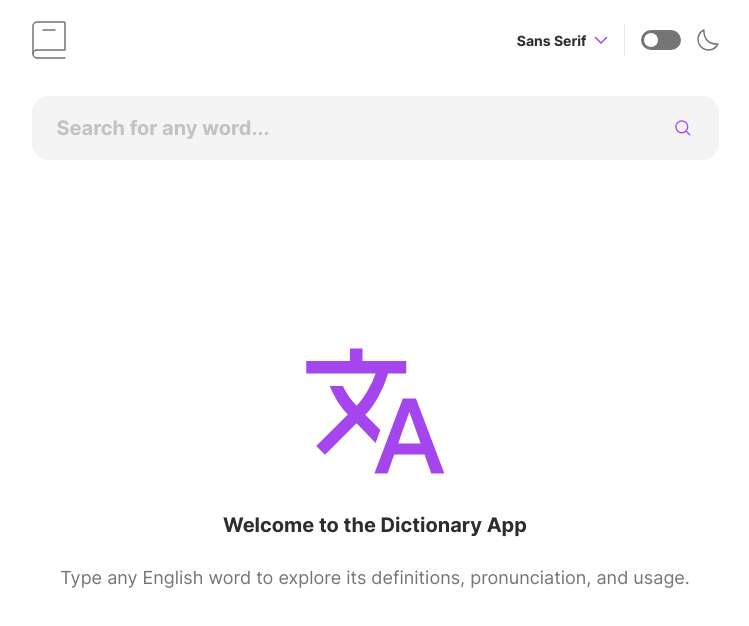
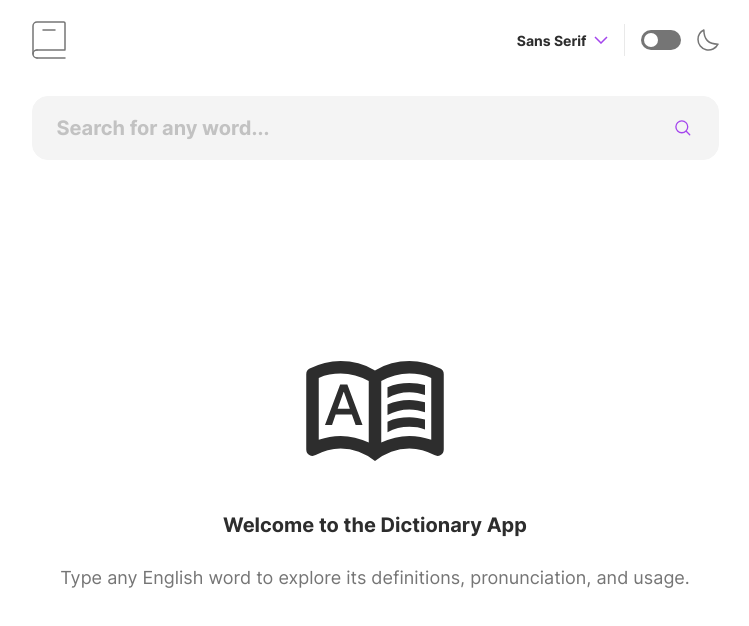
Before and after one commit to nikosetiawanp/dictionary-web-app, a React (Vite) app: page / in a window 1280 px wide. Shown: the top 626 px of the page, without its empty margins (265-1014 px from the left). Built offline with nearby package versions, Linux system fonts and the light colour scheme.

Commit message:
Update WelcomeMessage

```diff
--- a/src/components/WelcomeMessage.tsx
+++ b/src/components/WelcomeMessage.tsx
@@ -4,7 +4,7 @@ export default function WelcomeMessage() {
   return (
     <div className="flex justify-center items-center w-full h-auto py-30">
       <div className="flex flex-col items-center gap-4 md:gap-6 h-auto">
-        <svg
+        {/* <svg
           xmlns="http://www.w3.org/2000/svg"
           height="150px"
           width="150px"
@@ -12,6 +12,16 @@ export default function WelcomeMessage() {
           fill="#A445ED"
         >
           <path d="m476-80 182-480h84L924-80h-84l-43-122H603L560-80h-84ZM160-200l-56-56 202-202q-35-35-63.5-80T190-640h84q20 39 40 68t48 58q33-33 68.5-92.5T484-720H40v-80h280v-80h80v80h280v80H564q-21 72-63 148t-83 116l96 98-30 82-122-125-202 201Zm468-72h144l-72-204-72 204Z" />
+        </svg> */}
+
+        <svg
+          xmlns="http://www.w3.org/2000/svg"
+          height="150px"
+          viewBox="0 -960 960 960"
+          width="150px"
+          fill="#2d2d2d"
+        >
+          <path d="M160-391h45l23-66h104l24 66h44l-97-258h-46l-97 258Zm81-103 38-107h2l38 107h-78Zm319-70v-68q33-14 67.5-21t72.5-7q26 0 51 4t49 10v64q-24-9-48.5-13.5T700-600q-38 0-73 9.5T560-564Zm0 220v-68q33-14 67.5-21t72.5-7q26 0 51 4t49 10v64q-24-9-48.5-13.5T700-380q-38 0-73 9t-67 27Zm0-110v-68q33-14 67.5-21t72.5-7q26 0 51 4t49 10v64q-24-9-48.5-13.5T700-490q-38 0-73 9.5T560-454ZM260-320q47 0 91.5 10.5T440-278v-394q-41-24-87-36t-93-12q-36 0-71.5 7T120-692v396q35-12 69.5-18t70.5-6Zm260 42q44-21 88.5-31.5T700-320q36 0 70.5 6t69.5 18v-396q-33-14-68.5-21t-71.5-7q-47 0-93 12t-87 36v394Zm-40 118q-48-38-104-59t-116-21q-42 0-82.5 11T100-198q-21 11-40.5-1T40-234v-482q0-11 5.5-21T62-752q46-24 96-36t102-12q58 0 113.5 15T480-740q51-30 106.5-45T700-800q52 0 102 12t96 36q11 5 16.5 15t5.5 21v482q0 23-19.5 35t-40.5 1q-37-20-77.5-31T700-240q-60 0-116 21t-104 59ZM280-499Z" />
         </svg>
         <h2 className="text-[16px] md:text-[20px] text-primary-light dark:text-primary-dark font-bold">
           Welcome to the Dictionary App
```
